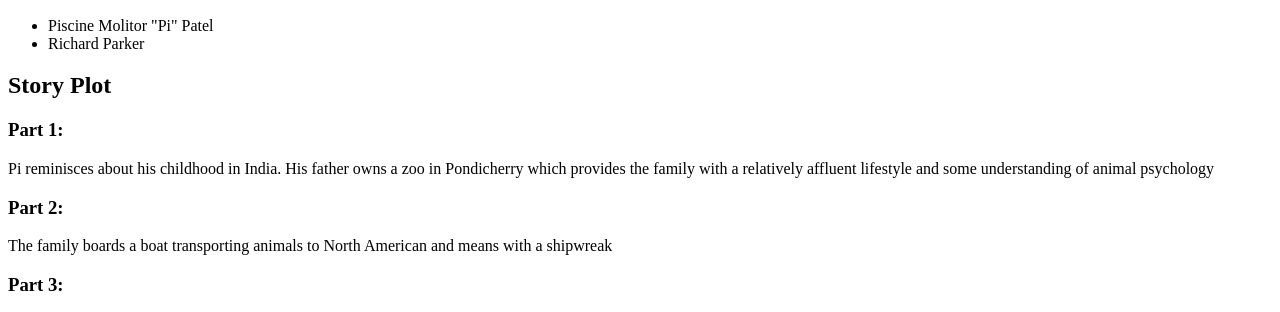
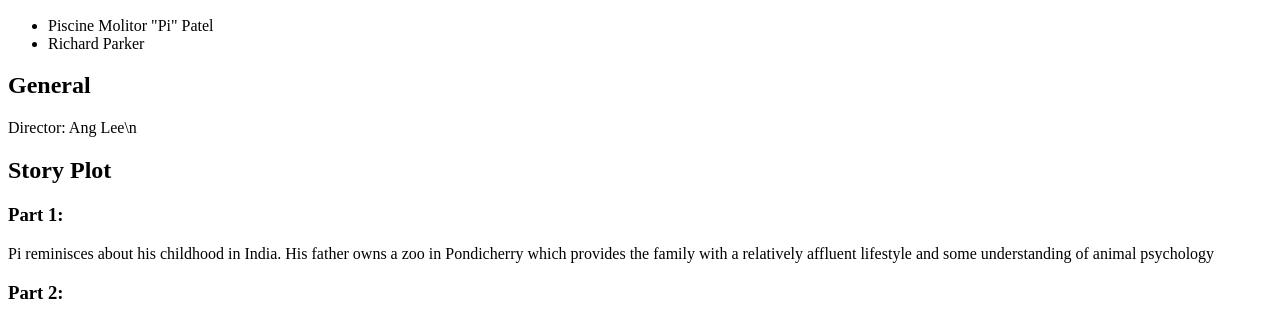
Before and after one commit to thamjieying/tribute-movie-jieying, a plain HTML site: page index.html in a window 1280 px wide. Shown: the part 820-1132 px from the top of the page. Drawn offline with Linux system fonts and the light colour scheme.

Commit message:
Added director

```diff
--- a/index.html
+++ b/index.html
@@ -19,6 +19,8 @@
     <li>Richard Parker</li>
   </ul>
 
+  <h2>General</h2>
+  <p>Director: Ang Lee\n</p>
   <h2>Story Plot</h2>
   <h3>Part 1:</h3>
   <p>Pi reminisces about his childhood in India. His father owns a zoo in Pondicherry which provides the family with a relatively affluent lifestyle and some understanding of animal psychology</p>
```
